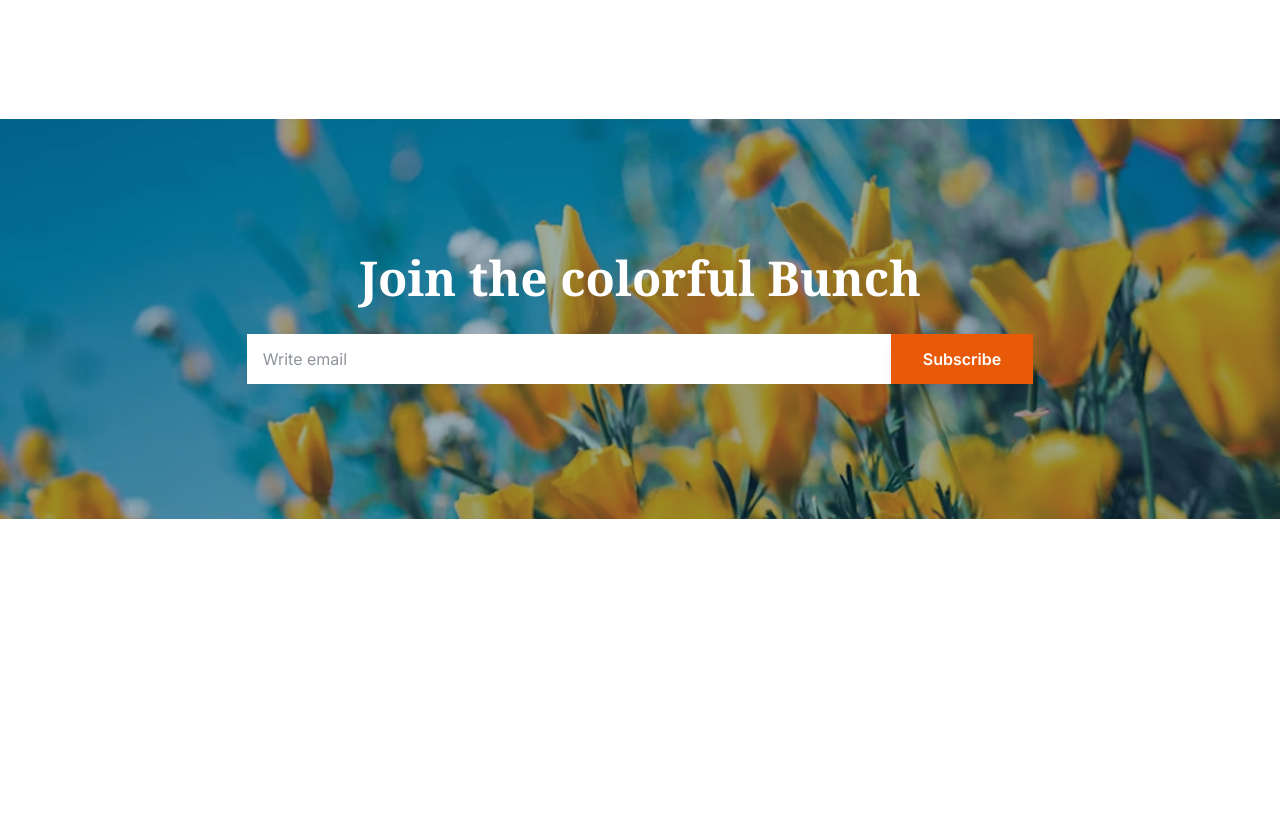
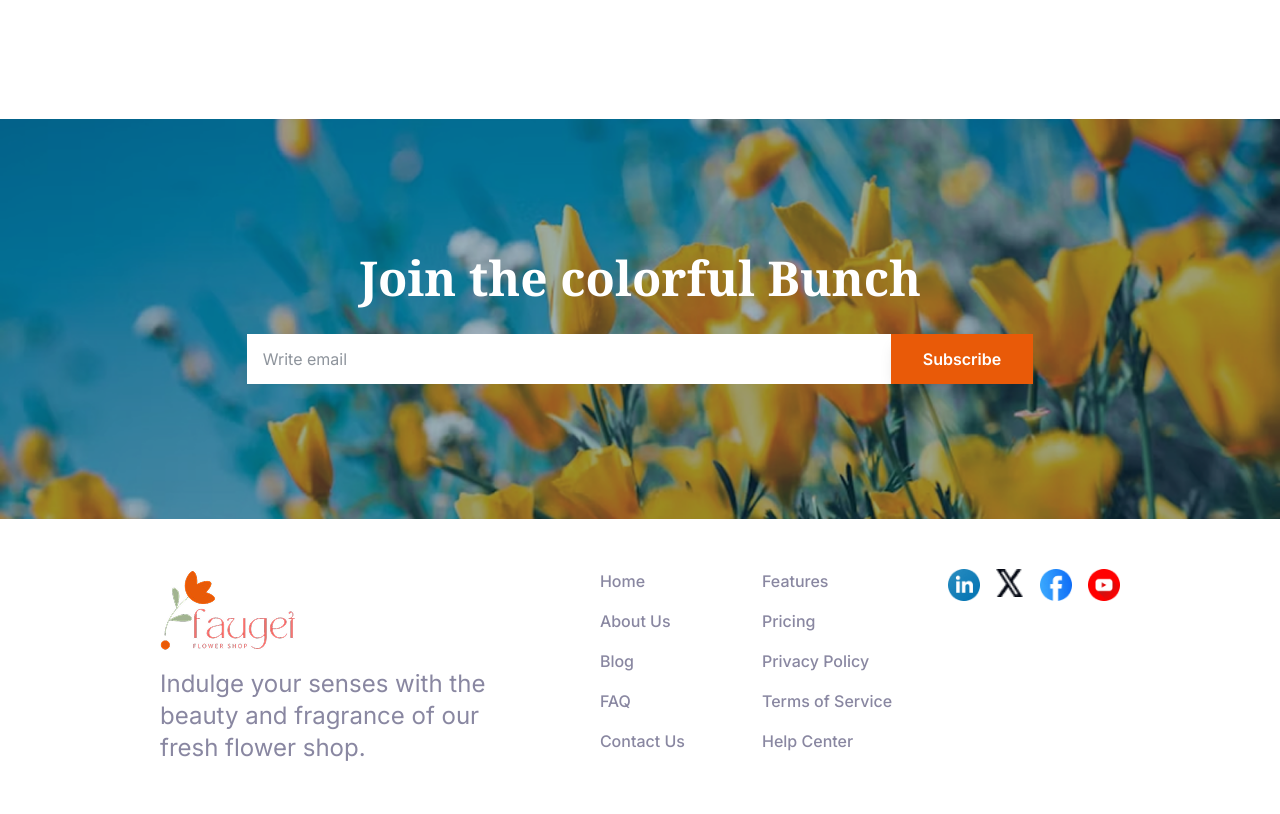
Before and after one commit to sohaibislam45/Responsive-flowers, a plain HTML site: page index.html in a window 1280 px wide. Shown: the part 3570-4384 px from the top of the page. Before the commit the page ends 4089 px from the top, so only its background shows below. Drawn offline with nearby package versions, Linux system fonts and the light colour scheme.

Commit message:
added footer section

```diff
--- a/index.html
+++ b/index.html
@@ -233,9 +233,43 @@
     </section>
 
   </main>
-  <footer>
 
-  </footer>
+  <footer class="py-12 md:py-[50px] px-6 md:px-[160px]">
+        <div class="container mx-auto flex flex-col lg:flex-row justify-between items-center lg:items-start gap-8">
+            <div class="flex flex-col items-center lg:items-start text-center lg:text-left max-w-sm">
+                <img src="assets/logo.png" alt="Faucet Flower Shop Logo" class="mb-4">
+                <p class="font-normal text-2xl secondary-color">
+                    Indulge your senses with the beauty and fragrance of our fresh flower shop.
+                </p>
+            </div>
+            <div class="grid grid-cols-2 gap-x-8 gap-y-4 secondary-color font-medium">
+                <a href="#" class="hover:text-orange-500 transition-colors duration-200">Home</a>
+                <a href="#" class="hover:text-orange-500 transition-colors duration-200">Features</a>
+                <a href="#" class="hover:text-orange-500 transition-colors duration-200">About Us</a>
+                <a href="#" class="hover:text-orange-500 transition-colors duration-200">Pricing</a>
+                <a href="#" class="hover:text-orange-500 transition-colors duration-200">Blog</a>
+                <a href="#" class="hover:text-orange-500 transition-colors duration-200">Privacy Policy</a>
+                <a href="#" class="hover:text-orange-500 transition-colors duration-200">FAQ</a>
+                <a href="#" class="hover:text-orange-500 transition-colors duration-200">Terms of Service</a>
+                <a href="#" class="hover:text-orange-500 transition-colors duration-200">Contact Us</a>
+                <a href="#" class="hover:text-orange-500 transition-colors duration-200">Help Center</a>
+            </div>
+            <div class="flex space-x-4">
+                <a href="#" aria-label="LinkedIn">
+                    <img src="assets/icon-linkedin.png" alt="LinkedIn" class="h-8 w-8">
+                </a>
+                <a href="#" aria-label="X (Twitter)">
+                    <img src="assets/icon-twitter.png" alt="X (Twitter)" class="h-7 w-7">
+                </a>
+                <a href="#" aria-label="Facebook">
+                    <img src="assets/icon-facebook.png" alt="Facebook" class="h-8 w-8">
+                </a>
+                <a href="#" aria-label="YouTube">
+                    <img src="assets/icon-youtube.png" alt="YouTube" class="h-8 w-8">
+                </a>
+            </div>
+        </div>
+    </footer>
 </body>
 
 </html>
```
